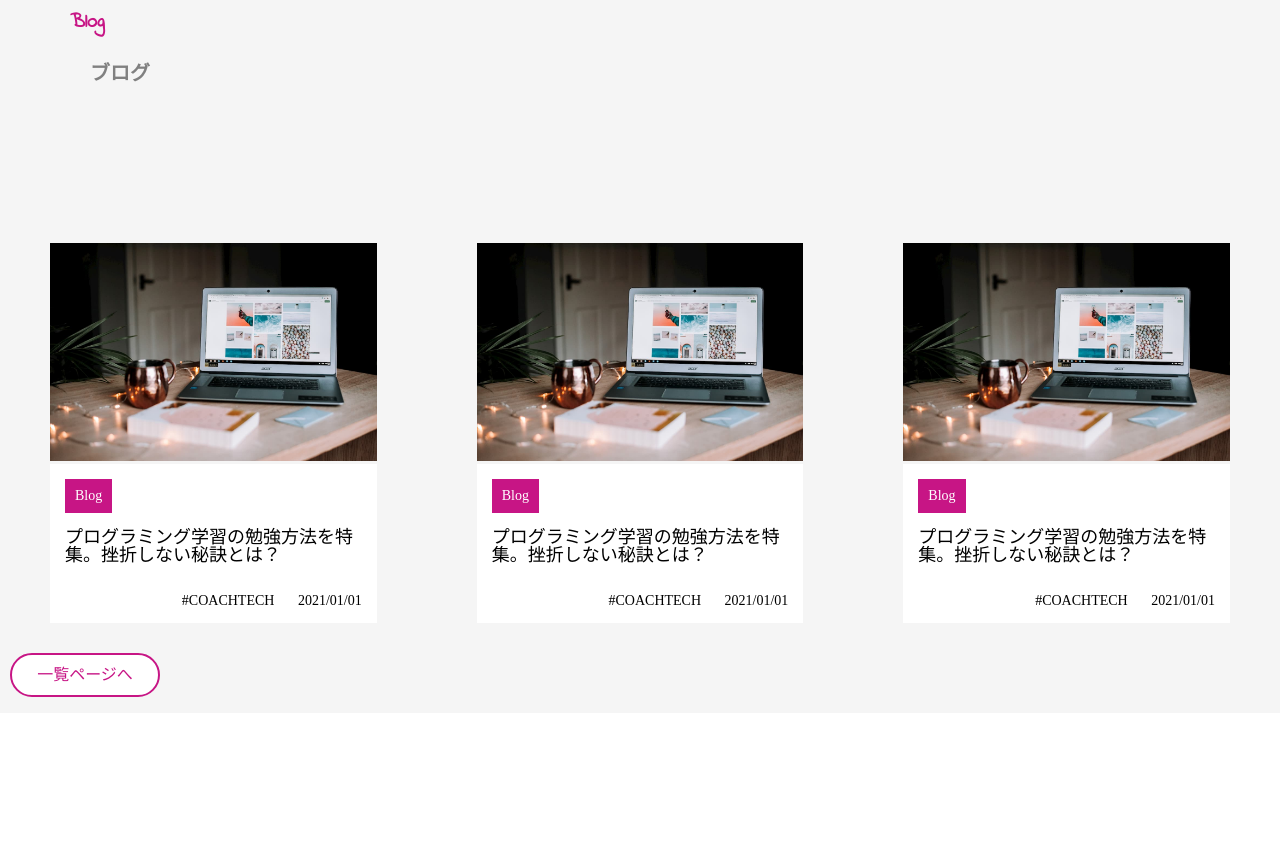
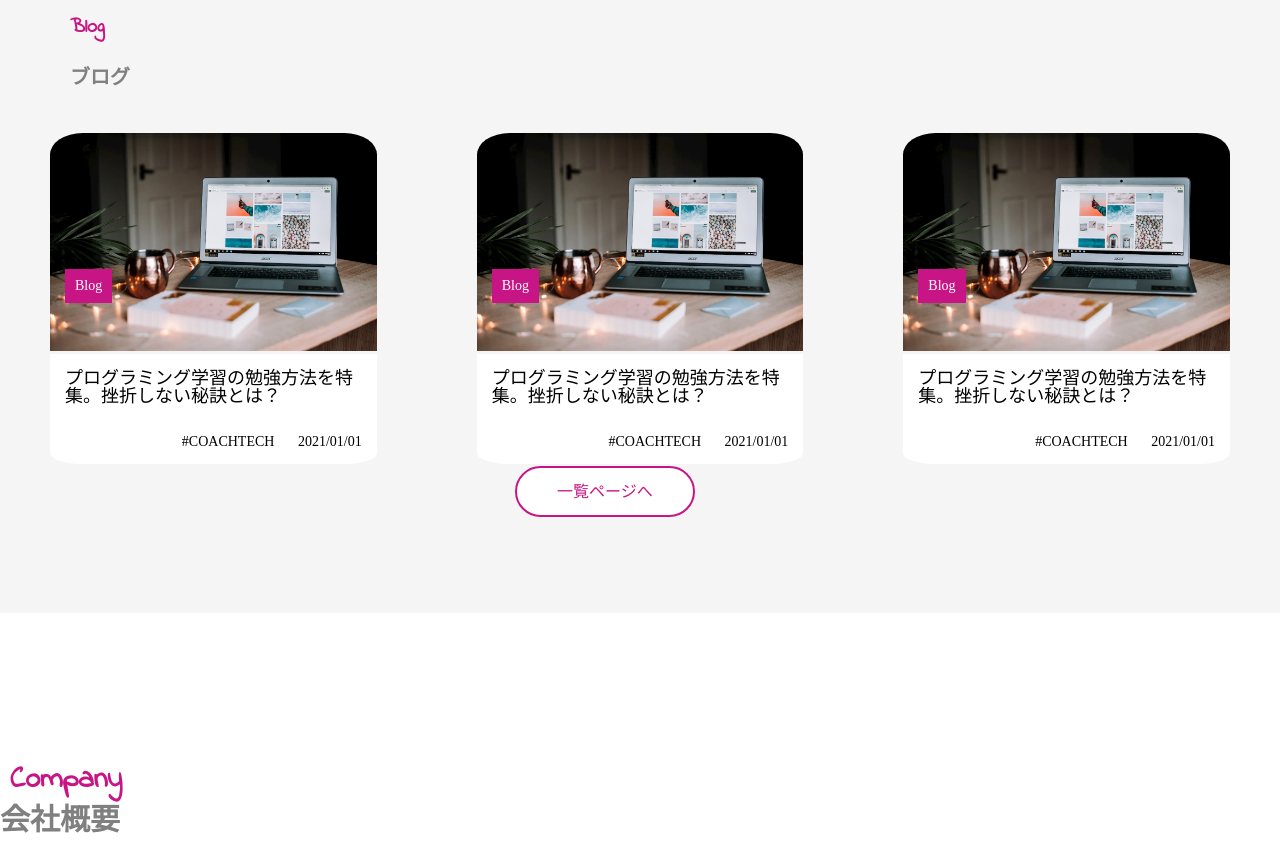
Before and after one commit to seiko112/20210514_okamura, a plain HTML site: page index.html in a window 1280 px wide. Shown: the part 2689-3532 px from the top of the page. Drawn offline with Linux system fonts and the light colour scheme.

Commit message:
修正内容が分かるコミットメッセージ

```diff
--- a/css/style.css
+++ b/css/style.css
@@ -232,10 +232,14 @@ h6 {
   margin-top: -500px;
 }
 .blog h5 {
-  padding: 5px 40px 0;
+  padding: 10px 40px 1px;
 }
 .blog_ttl {
   padding: 0px 40px 0;
+}
+.blog p {
+  padding: 13px 5px 1px 0;
+  margin: 5px 40px;
 }
 .blog {
   padding: 10px 30px;
@@ -243,32 +247,41 @@ h6 {
   font-size: 30px;
   font-weight: bold;
   color: grey;
-  height: 700px;
+  height: 600px;
   width: 100%;
   background-color: #f5f5f5;
 }
 .blog__card {
   width: 50%;
-  margin:  10px 50px;
+  margin: 0 50px;
 }
 .card__img img {
   width: 100%;
+  border-top-left-radius: 10%;
+  border-top-right-radius: 10%;
 }
 .card__content {
   padding: 15px 15px;
   background-color: white;
+  border-bottom-left-radius: 10%;
+  border-bottom-right-radius: 10%;
 }
 .card__ttl {
   font-size: 18px;
   margin-bottom: 30px;
   font-weight: 400;
 }
+.flex__item {
+  position: relative;
+}
 .card__blog {
+  position: absolute;
   background-color: #c71585;
   color: white;
   margin-bottom: 15px;
+  margin-top: -100px;
+  font-size: 14px;
   display: inline-block;
-  font-size: 14px;
   padding: 10px 10px;
 }
 .tag {
@@ -283,20 +296,25 @@ h6 {
   margin-left: 20px;
 }
 .btn {
-  width: 150px;
+  width: 250px;
   padding: 20px 10px;
   color: #c71585;
-  text-align: center;
+  margin: 0 auto;
 }
 .practice__btn {
   border: 2px solid;
   border-radius: 30px;
-  padding: 12px;
+  padding: 15px 40px;
   background-color: white;
-  display: block;
+}
+.company h5 {
+  text-align: left;
+}
+.company_ttl {
+  text-align: left;
 }
 .company {
-  margin: 100px 180px 10px 0;
+  padding: 0 100px 10px 0;
   line-height: 40px;
   font-size: 30px;
   font-weight: bold;
```
